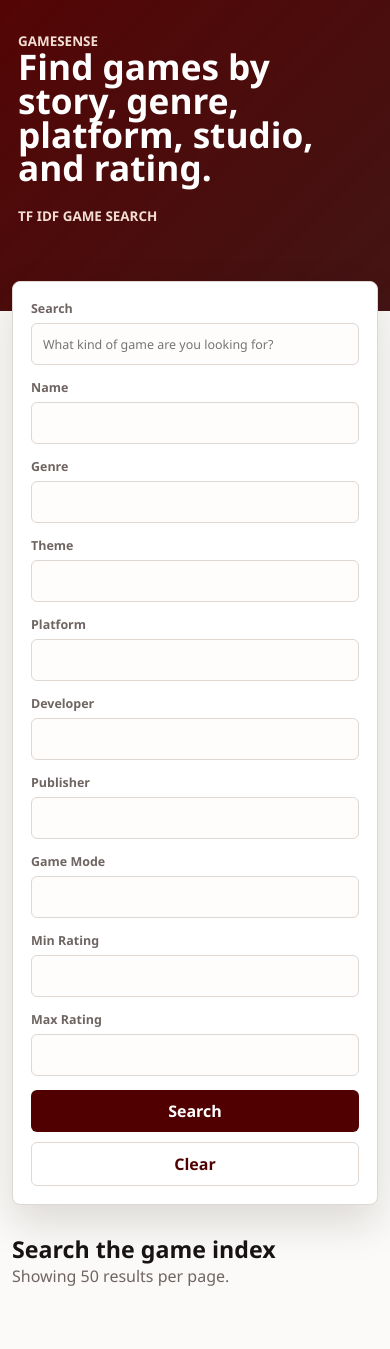
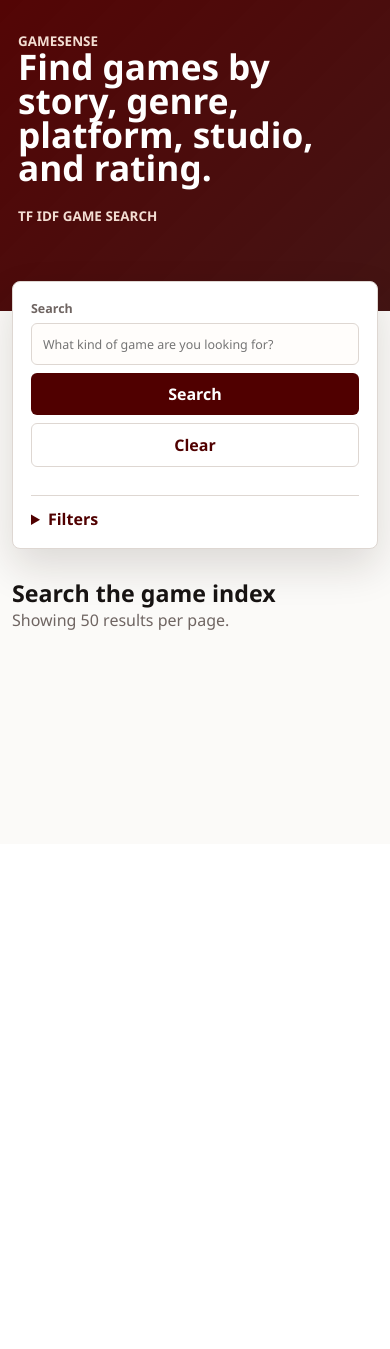
Before and after one commit to joshEng1/GameSense, a Flask app: page / in a window 390 px wide. After the commit the page ends 630 px from the top, so only its background shows below. Run offline with Flask 3, Linux system fonts and the light colour scheme.

Commit message:
Change placement of search/cancel and make filters collapsible

```diff
--- a/static/style.css
+++ b/static/style.css
@@ -81,7 +81,37 @@ label {
 }
 
 .wide {
+    flex: 1;
+}
+
+/* --- Search bar row --- */
+.search-bar-row {
+    display: flex;
+    align-items: flex-end;
+    gap: 8px;
     grid-column: span 4;
+}
+
+/* --- Collapsible filters --- */
+.search-panel details {
+    grid-column: span 4;
+}
+
+.filters-grid {
+    display: grid;
+    grid-template-columns: repeat(4, minmax(0, 1fr));
+    gap: 14px;
+    margin-top: 14px;
+}
+
+/* --- Rating row --- */
+.rating-row {
+    display: flex;
+    gap: 8px;
+}
+
+.rating-row label {
+    flex: 1;
 }
 
 input {
@@ -101,14 +131,8 @@ input:focus {
     border-color: var(--maroon);
 }
 
-.actions {
-    display: flex;
-    align-items: end;
-    gap: 10px;
-}
-
 button,
-.actions a {
+.clear-btn {
     min-height: 42px;
     border-radius: 6px;
     padding: 10px 18px;
@@ -116,6 +140,7 @@ button,
     font-weight: 800;
     text-decoration: none;
     cursor: pointer;
+    white-space: nowrap;
 }
 
 button {
@@ -128,12 +153,16 @@ button:hover {
     background: var(--maroon-dark);
 }
 
-.actions a {
+.clear-btn {
     display: inline-flex;
     align-items: center;
     color: var(--maroon);
     border: 1px solid var(--line);
     background: white;
+}
+
+.clear-btn:hover {
+    border-color: var(--maroon);
 }
 
 .results-head {
@@ -300,8 +329,16 @@ summary {
         grid-template-columns: repeat(2, minmax(0, 1fr));
     }
 
-    .wide {
+    .search-bar-row {
         grid-column: span 2;
+    }
+
+    .search-panel details {
+        grid-column: span 2;
+    }
+
+    .filters-grid {
+        grid-template-columns: repeat(2, minmax(0, 1fr));
     }
 
     dl {
@@ -318,23 +355,31 @@ summary {
         width: calc(100% - 24px);
     }
 
-    .search-panel,
-    dl {
+    .search-panel {
         grid-template-columns: 1fr;
     }
 
-    .wide {
+    .search-bar-row {
+        grid-column: span 1;
+        flex-direction: column;
+        align-items: stretch;
+    }
+
+    .search-panel details {
         grid-column: span 1;
     }
 
-    .actions {
-        align-items: stretch;
-        flex-direction: column;
+    .filters-grid {
+        grid-template-columns: 1fr;
     }
 
     button,
-    .actions a {
+    .clear-btn {
         justify-content: center;
         width: 100%;
     }
+
+    dl {
+        grid-template-columns: repeat(2, minmax(0, 1fr));
+    }
 }
--- a/templates/index.html
+++ b/templates/index.html
@@ -21,11 +21,19 @@
 
     <main class="shell">
         <form class="search-panel" method="get">
+
+            <div class="search-bar-row">
                 <label class="wide">
                     <span>Search</span>
                     <input name="query_text" value="{{ filters.query_text }}" placeholder="What kind of game are you looking for?">
                 </label>
+                <button type="submit">Search</button>
+                <a class="clear-btn" href="{{ url_for('index') }}">Clear</a>
+            </div>
 
+            <details>
+                <summary>Filters</summary>
+                <div class="filters-grid">
                     <label>
                         <span>Name</span>
                         <input name="name" value="{{ filters.name }}">
@@ -61,20 +69,19 @@
                         <input name="game_mode" value="{{ filters.game_mode }}">
                     </label>
 
+                    <div class="rating-row">
                         <label>
                             <span>Min Rating</span>
                             <input name="rating_min" value="{{ filters.rating_min }}" inputmode="decimal">
                         </label>
-
                         <label>
                             <span>Max Rating</span>
                             <input name="rating_max" value="{{ filters.rating_max }}" inputmode="decimal">
                         </label>
+                    </div>
+                </div>
+            </details>
 
-            <div class="actions">
-                <button type="submit">Search</button>
-                <a href="{{ url_for('index') }}">Clear</a>
-            </div>
         </form>
 
         <section class="results-head">
```
Lines whose indentation alone changed are shown as unchanged.
